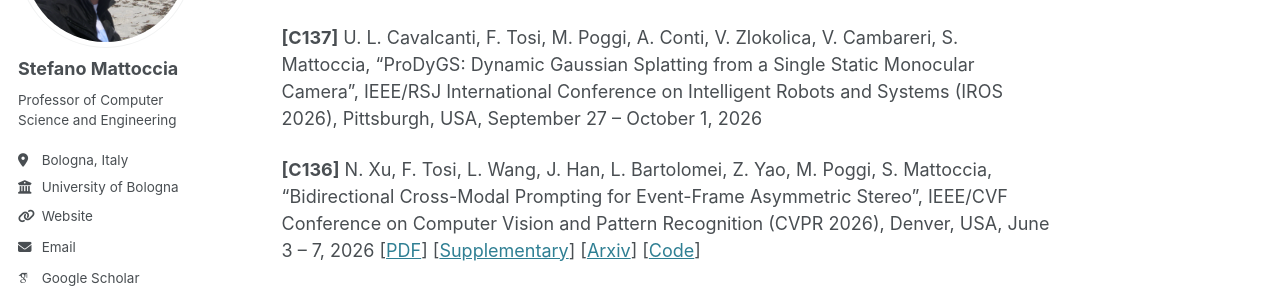
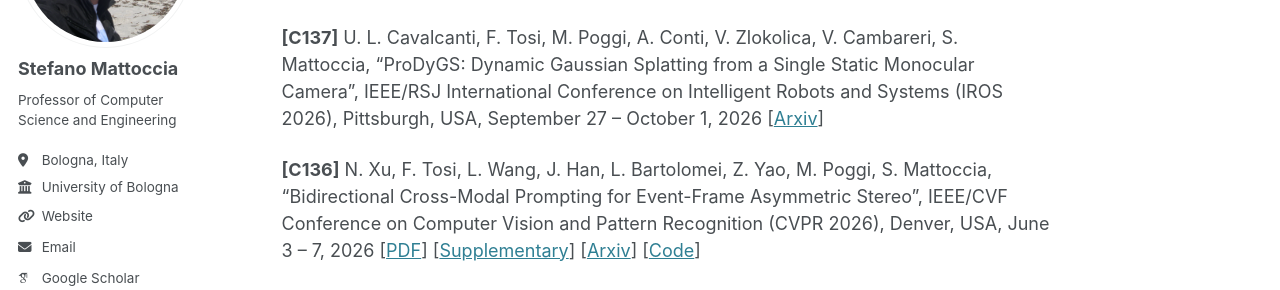
Before and after one commit to stefanomattoccia/stefanomattoccia.github.io, a Jekyll site: the page built from _pages/publications.md, in a window 1280 px wide and 900 px high, scrolled down 5002 px. Shown: the part 233-523 px from the top of the window. Built offline with Jekyll 4.4.1, drawn with Linux system fonts in a browser that asks for light colours; some web fonts are replaced.

Commit message:
Update C137 publication with Arxiv link
Added Arxiv link to C137 publication.

```diff
--- a/_pages/publications.md
+++ b/_pages/publications.md
@@ -108,7 +108,7 @@ International Conference and Workshop papers
 
 **[C138]** Z. Gong, X. Li, F. Tosi, Y. Zhang, S. Mattoccia, J. Wu, M. Poggi, “DINO-SLAM: DINO-informed RGB-D SLAM for Neural Implicit and Explicit Representations”, 19th European Conference on Computer Vision (ECCV 2026), Sept. 8 – 12, 2026, Malmö, Sweden [[Arxiv](https://arxiv.org/pdf/2507.19474)] [[Project](https://zorangong.github.io/DINO-SLAM/)] [Code]
 
-**[C137]** U. L. Cavalcanti, F. Tosi, M. Poggi, A. Conti, V. Zlokolica, V. Cambareri, S. Mattoccia, “ProDyGS: Dynamic Gaussian Splatting from a Single Static Monocular Camera”, IEEE/RSJ International Conference on Intelligent Robots and Systems (IROS 2026), Pittsburgh, USA, September 27 – October 1, 2026
+**[C137]** U. L. Cavalcanti, F. Tosi, M. Poggi, A. Conti, V. Zlokolica, V. Cambareri, S. Mattoccia, “ProDyGS: Dynamic Gaussian Splatting from a Single Static Monocular Camera”, IEEE/RSJ International Conference on Intelligent Robots and Systems (IROS 2026), Pittsburgh, USA, September 27 – October 1, 2026 [[Arxiv](https://arxiv.org/pdf/2609.32711)]
 
 **[C136]** N. Xu, F. Tosi, L. Wang, J. Han, L. Bartolomei, Z. Yao, M. Poggi, S. Mattoccia, “Bidirectional Cross-Modal Prompting for Event-Frame Asymmetric Stereo”, IEEE/CVF Conference on Computer Vision and Pattern Recognition (CVPR 2026), Denver, USA, June 3 – 7, 2026 [[PDF](https://openaccess.thecvf.com/content/CVPR2026/papers/Xu_Bidirectional_Cross-Modal_Prompting_for_Event-Frame_Asymmetric_Stereo_CVPR_2026_paper.pdf)] [[Supplementary](https://openaccess.thecvf.com/content/CVPR2026/supplemental/Xu_Bidirectional_Cross-Modal_Prompting_CVPR_2026_supplemental.pdf)] [[Arxiv](https://arxiv.org/pdf/2604.15312)] [[Code](https://github.com/xnh97/Bi-CMPStereo)]
 
```
